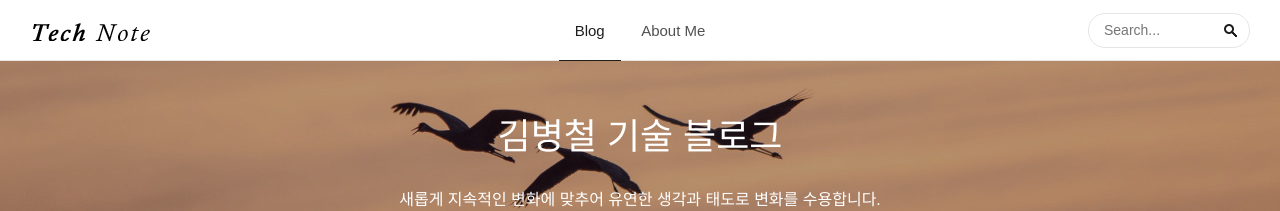
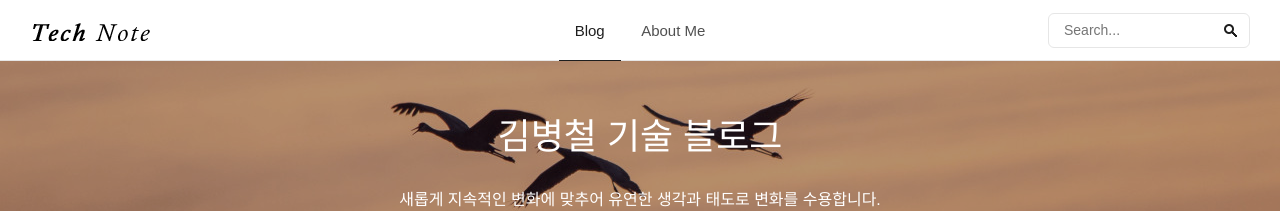
Before and after one commit to sinsu2/skyksit.github.io, a Jekyll site: the page built from index.html, in a window 1280 px wide. Shown: the top 211 px of the page. Built offline with Jekyll 4.4.1, drawn with Linux system fonts in a browser that asks for light colours; some web fonts are replaced; the list of posts is cut into pages by our own code; comment, search, counter and statistics services are not loaded.

Commit message:
editing search input box

```diff
--- a/assets/css/screen.css
+++ b/assets/css/screen.css
@@ -251,16 +251,16 @@ for small screen(<720px):
 
 #search > input {
     margin: 0;
-    width: 115px; /* 115px = 160(width) - 15(padding-left) - 30(padding-right) */
+    width: 155px; /* 155px = 200(width) - 15(padding-left) - 30(padding-right) */
     height: 33px;
-    border-radius: 17px;
+    border-radius: 6px;
     border: 1px solid #e6e6e6;
     padding: 0 30px 0 15px; /* 30px(right-padding) = 15(right-padding) + 10(icon-width) + 5(@@iolo) */
     font-size: 14px;
     color: #505050;
     background: url(../images/pc/icon_search.png) no-repeat right;
     background-size: 13px 13px;
-    background-position-x: 135px; /* 135px = 160 - 15(right-padding) + 10(icon-width) */
+    background-position-x: 175px; /* 175px = 200 - 15(right-padding) + 10(icon-width) */
 }
 
 #search > input:focus {
```
